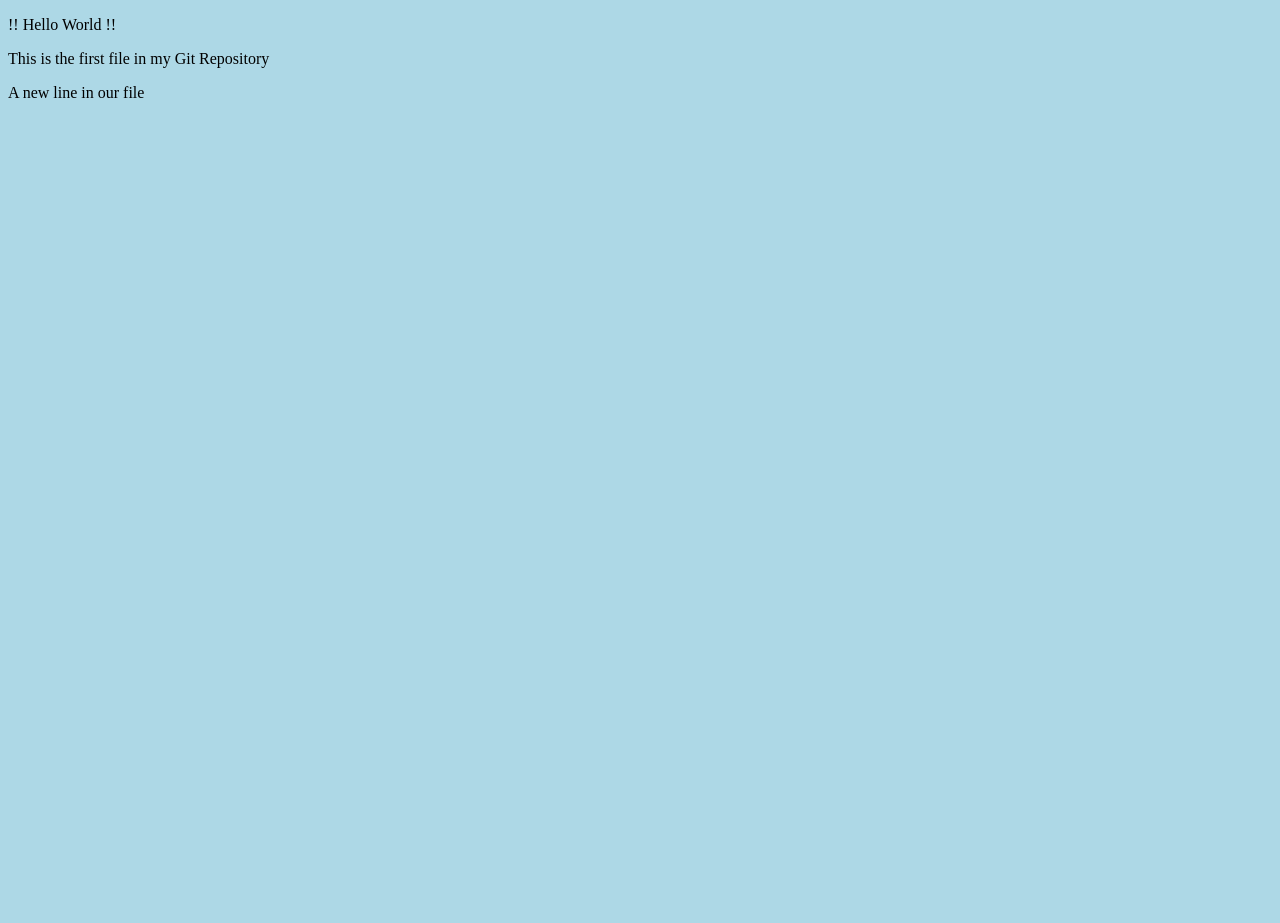
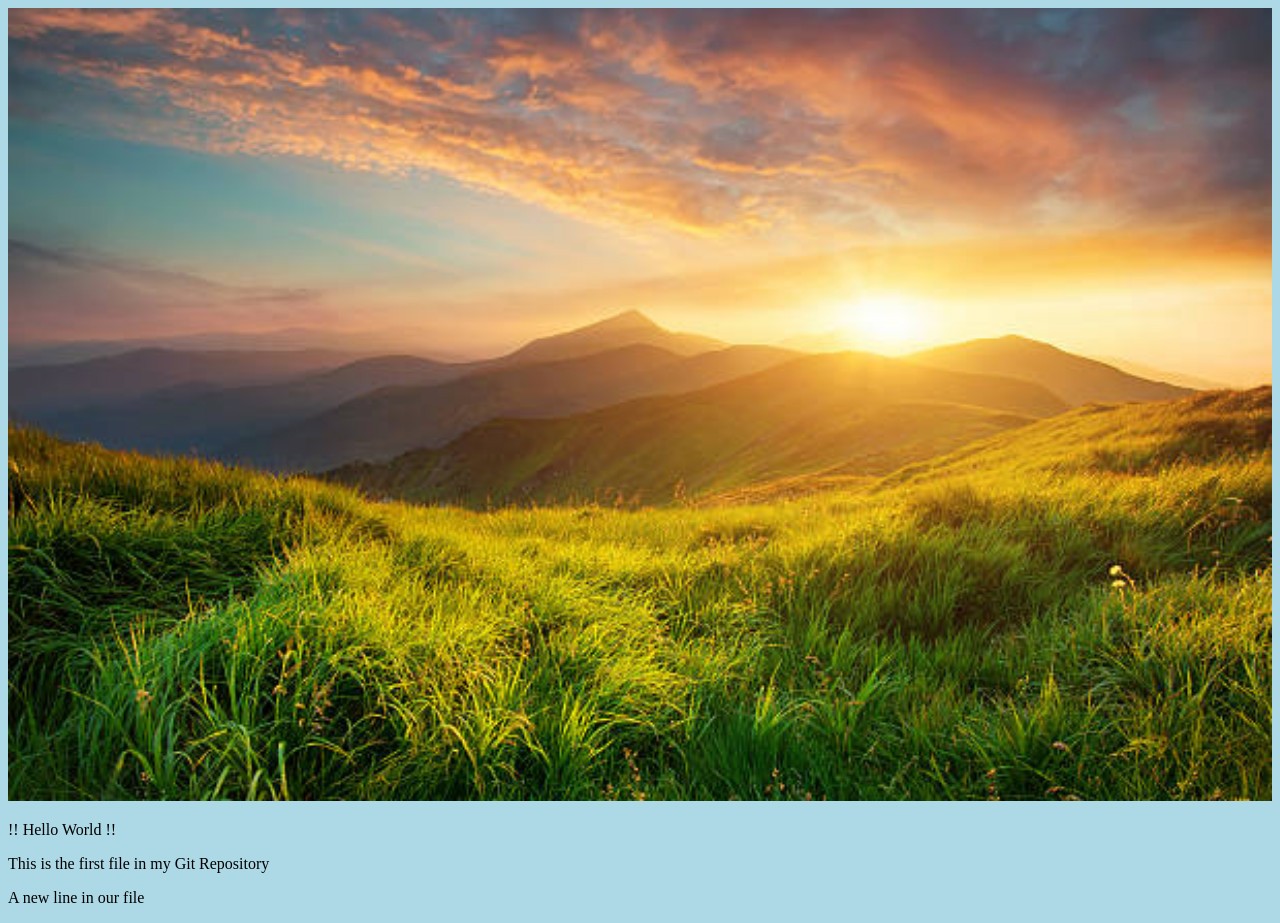
Before and after one commit to shivamanandb/GitAssignment, a plain HTML site: page index.html in a window 1280 px wide. Before the commit the page ends 800 px from the top, so only its background shows below. Drawn offline with Linux system fonts and the light colour scheme.

Commit message:
Added Nature1 image to Hello world index.html file

```diff
--- a/index.html
+++ b/index.html
@@ -7,8 +7,9 @@
     <link rel="stylesheet" href="style.css">
 </head>
 <body>
+    <img src="nature1.jpg" alt="Nature Image" width="100%" max-width="960px">
     <p>!! Hello World !!</p>
     <p>This is the first file in my Git Repository</p>
-    <p> A new line in our file  </p>
+    <p> A new line in our file </p>
 </body>
 </html>
```
Also changed, not shown: nature1.jpg (added).
